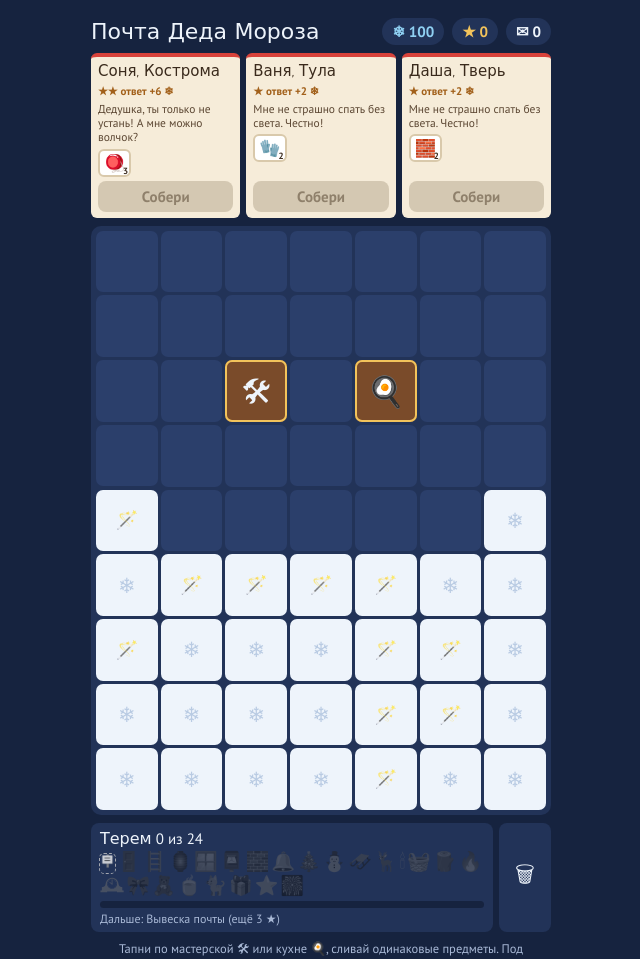
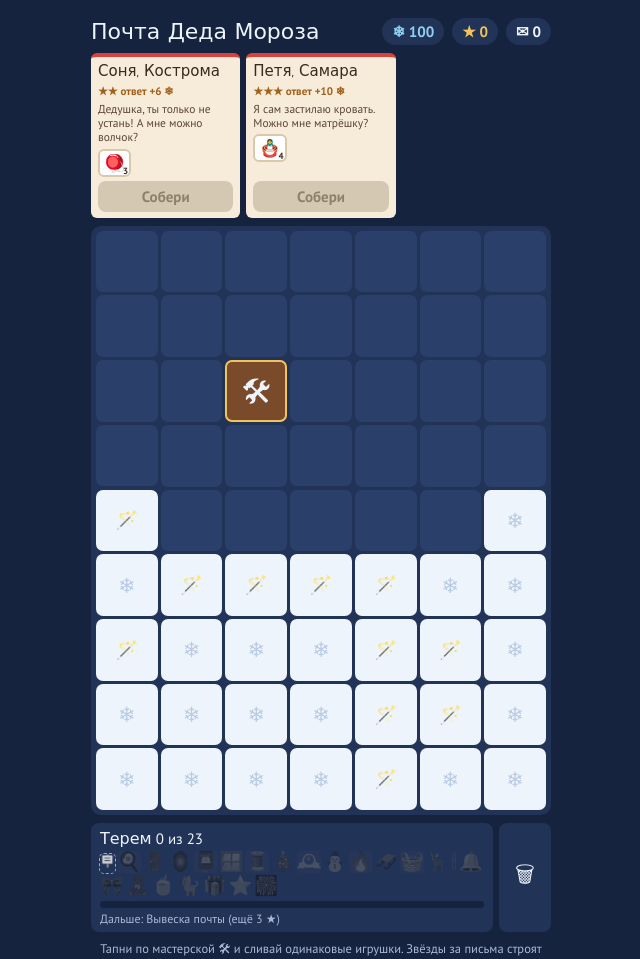
Before and after one commit to vrovalentin/dedmorozpost, a plain HTML site: page prototype/index.html in a window 1280 px wide. Shown: the top 959 px of the page, without its empty margins (319-959 px from the left). Drawn offline with Linux system fonts and the light colour scheme; a web font is replaced by a local one.

Commit message:
Прототип v4: этажи терема открывают генераторы и бонусы
Co-Authored-By: Claude Opus 5.5 <noreply@anthropic.com>
Claude-Session: https://claude.ai/code/session_014TCQkqmuHcxucgMcjCJtJg

```diff
--- a/prototype/index.html
+++ b/prototype/index.html
@@ -70,6 +70,7 @@ button:disabled { cursor: default; opacity: .75; }
 .terem .pic { display: flex; flex-wrap: wrap; gap: 2px; font-size: 19px; line-height: 1.15; margin-top: 3px; }
 .terem .pic .off { filter: grayscale(1) brightness(.45); opacity: .5; }
 .terem .pic .next { filter: grayscale(1); opacity: .8; outline: 1px dashed var(--gold); border-radius: 4px; }
+.terem .pic .fx { background: rgba(255, 200, 90, .18); border-radius: 4px; }
 .reply { background: var(--gold); color: #3a2a1c; }
 .bin { width: 52px; background: var(--panel); border-radius: 8px; display: flex; align-items: center; justify-content: center; font-size: 22px; flex: none; }
 .bin.over { box-shadow: inset 0 0 0 3px var(--red); }
@@ -97,7 +98,7 @@ button:disabled { cursor: default; opacity: .75; }
     <div class="bin" id="bin" title="Перетащи сюда лишний предмет">🗑</div>
   </div>
   <button id="reply" class="reply" hidden></button>
-  <div class="tip" id="tip">Тапни по мастерской 🛠 или кухне 🍳, сливай одинаковые предметы. Под сугробами с 🪄 лежат волшебные палочки.</div>
+  <div class="tip" id="tip">Тапни по мастерской 🛠 и сливай одинаковые игрушки. Звёзды за письма строят терем, а этажи терема открывают новое.</div>
   <div class="tools">
     <button id="ad">+25 ❄ за рекламу (заглушка)</button>
     <button id="reset">Начать заново</button>
@@ -106,15 +107,16 @@ button:disabled { cursor: default; opacity: .75; }
 
 <script>
 (function () {
-  var COLS = 7, ROWS = 9, MAXE = 100, REGEN_MS = 120000, KEY = "pochta-proto-v3", REPLY_MS = 90000;
+  var COLS = 7, ROWS = 9, MAXE = 100, REGEN_MS = 120000, KEY = "pochta-proto-v4", REPLY_MS = 90000;
   var CH = {
     toys:    { name: "Игрушки",  it: ["🪵","🧱","🪀","🪆","🐴","🎠","🏠"] },
     sweets:  { name: "Сладости", it: ["🧂","🍬","🍭","🍪","🍫","🎂","🏡"] },
     clothes: { name: "Одежда",   it: ["🧶","🧤","🧢","🧣","👕","🥾","🧥"] }
   };
   var GEN = {
-    work: { icon: "🛠", name: "Мастерская", drops: [["toys", .6], ["clothes", .4]] },
-    cook: { icon: "🍳", name: "Кухня", drops: [["sweets", 1]] }
+    work: { icon: "🛠", name: "Мастерская", drops: [["toys", 1]], at: [2, 2] },
+    cook: { icon: "🍳", name: "Кухня", drops: [["sweets", 1]], at: [4, 2] },
+    sew:  { icon: "🧵", name: "Швейная", drops: [["clothes", 1]], at: [3, 3] }
   };
   var NAMES = ["Маша","Ваня","Алиса","Тимур","Катя","Егор","Лиза","Миша","Аня","Федя","Даша","Гоша","Вера","Лёва"];
   var CITIES = ["Тверь","Казань","Омск","Тула","Псков","Чита","Сочи","Пермь","Уфа","Орёл","Томск","Вологда"];
@@ -128,9 +130,24 @@ button:disabled { cursor: default; opacity: .75; }
     "Я не дрался с братом целую неделю.",
     "Передай привет Снегурочке!"
   ];
-  var TEREM = [["🪧","Вывеска почты"],["🚪","Дверь"],["🪜","Крыльцо"],["🏮","Фонарь"],["🪟","Окно"],["📮","Почтовый ящик"],["🧱","Печная труба"],["🔔","Колокольчик"],
-    ["🎄","Ёлка во дворе"],["⛄","Снеговик-почтальон"],["🛷","Сани"],["🦌","Олень"],["🕯","Свечи в окнах"],["🧺","Корзина писем"],["🪵","Поленница"],["🔥","Печка"],
-    ["🕰","Часы на башне"],["🎀","Гирлянда"],["🧸","Полка игрушек"],["🍵","Самовар"],["🐈","Кот у печки"],["🎁","Гора подарков"],["⭐","Звезда на ёлке"],["🎆","Праздничный салют"]];
+  // Terem parts. Parts with fx change the game; the rest are decoration between them.
+  var TEREM = [["🪧","Вывеска почты"],["🍳","Кухня","cook"],["🚪","Дверь"],["🏮","Фонарь"],["📮","Почтовая башня","post"],["🪟","Окно"],
+    ["🧵","Швейная","sew"],["🎄","Ёлка во дворе"],["🕰","Часы на башне","clock"],["⛄","Снеговик-почтальон"],["🔥","Печь","oven"],["🛷","Сани"],
+    ["🧺","Кладовая снежинок","store"],["🦌","Олень"],["🕯","Свечи в окнах"],["🔔","Колокольчик"],["🎀","Гирлянда"],["🧸","Полка игрушек"],
+    ["🍵","Самовар"],["🐈","Кот у печки"],["🎁","Гора подарков"],["⭐","Звезда на ёлке"],["🎆","Праздничный салют"]];
+  var FX = {
+    cook:  "новый генератор, печёт сладости",
+    post:  "третье письмо одновременно",
+    sew:   "новый генератор, шьёт тёплые вещи",
+    clock: "снежинка восстанавливается за 1 мин 20 с, а не за 2 мин",
+    oven:  "генераторы чаще выдают предмет 2-го уровня",
+    store: "запас снежинок 130 вместо 100"
+  };
+  function has(fx) { for (var n = 0; n < S.parts; n++) if (TEREM[n][2] === fx) return true; return false; }
+  function maxE() { return has("store") ? 130 : MAXE; }
+  function regenMs() { return has("clock") ? 80000 : REGEN_MS; }
+  function slots() { return has("post") ? 3 : 2; }
+  function chains() { var a = ["toys"]; if (has("cook")) a.push("sweets"); if (has("sew")) a.push("clothes"); return a; }
   function cost(n) { return 3 + Math.floor(n / 4); }      // stars for part number n (0-based)
 
   var S, drag = null, ghost = null, tipTimer = 0;
@@ -142,7 +159,6 @@ button:disabled { cursor: default; opacity: .75; }
     var cells = [];
     for (var i = 0; i < COLS * ROWS; i++) cells.push(null);
     cells[idx(2, 2)] = { g: "work" };
-    cells[idx(4, 2)] = { g: "cook" };
     // Snowdrifts over the lower rows and the corners; some hide a magic wand, the only source of wands.
     for (var r = 0; r < ROWS; r++) for (var c = 0; c < COLS; c++) {
       var covered = r >= 5 || (r >= 4 && (c === 0 || c === 6));
@@ -151,9 +167,9 @@ button:disabled { cursor: default; opacity: .75; }
         cells[idx(c, r)] = { d: 1, hid: hid };
       }
     }
-    var s = { cells: cells, e: MAXE, t: Date.now(), stars: 0, bank: 0, sent: 0, parts: 0, letters: [], ad: 0, replies: [] };
+    var s = { cells: cells, e: MAXE, t: Date.now(), stars: 0, bank: 0, sent: 0, parts: 0, letters: [], ad: 0, replies: [], gens: { work: 1 } };
     s.letters.push({ who: "Соня", city: "Кострома", say: "Дедушка, ты только не устань! А мне можно волчок?", want: [{ c: "toys", l: 3 }] });
-    s.letters.push(makeLetter(s)); s.letters.push(makeLetter(s));
+    s.letters.push({ who: "Петя", city: "Самара", say: "Я сам застилаю кровать. Можно мне матрёшку?", want: [{ c: "toys", l: 4 }] });
     return s;
   }
   function idx(c, r) { return r * COLS + c; }
@@ -161,7 +177,7 @@ button:disabled { cursor: default; opacity: .75; }
   function makeLetter(s) {
     var top = Math.min(5, 2 + Math.floor(s.sent / 4));      // requests grow from level 2 to 5
     var n = s.sent >= 3 && Math.random() < .4 ? 2 : 1, want = [];
-    for (var i = 0; i < n; i++) want.push({ c: pick(Object.keys(CH)), l: 2 + rnd(top - 1) });
+    for (var i = 0; i < n; i++) want.push({ c: pick(chains()), l: 2 + rnd(top - 1) });
     return { who: pick(NAMES), city: pick(CITIES), say: pick(SAYS), want: want };
   }
 
@@ -172,7 +188,7 @@ button:disabled { cursor: default; opacity: .75; }
   function load() {
     try {
       var raw = localStorage.getItem(KEY);
-      if (raw) { var s = JSON.parse(raw); if (s && s.cells && s.cells.length === COLS * ROWS && s.replies) return s; }
+      if (raw) { var s = JSON.parse(raw); if (s && s.cells && s.cells.length === COLS * ROWS && s.gens) return s; }
     } catch (e) {}
     return fresh();
   }
@@ -180,9 +196,10 @@ button:disabled { cursor: default; opacity: .75; }
 
   function regen() {
     var now = Date.now();
-    if (S.e >= MAXE) { S.t = now; return; }
-    var add = Math.floor((now - S.t) / REGEN_MS);
-    if (add > 0) { S.e = Math.max(S.e, Math.min(MAXE, S.e + add)); S.t += add * REGEN_MS; if (S.e >= MAXE) S.t = now; }
+    var M = maxE(), ms = regenMs();
+    if (S.e >= M) { S.t = now; return; }
+    var add = Math.floor((now - S.t) / ms);
+    if (add > 0) { S.e = Math.max(S.e, Math.min(M, S.e + add)); S.t += add * ms; if (S.e >= M) S.t = now; }
   }
 
   function tip(text, warn) {
@@ -202,10 +219,28 @@ button:disabled { cursor: default; opacity: .75; }
     return Object.keys(need).every(function (k) { return (m[k] || 0) >= need[k]; });
   }
 
+  // Put unlocked generators on the board: their home cell if free, else the nearest free cell. Waits if the board is full.
+  function placeGens() {
+    var changed = false;
+    Object.keys(GEN).forEach(function (g) {
+      if (S.gens[g] || (g !== "work" && !has(g))) return;
+      var h = idx(GEN[g].at[0], GEN[g].at[1]), best = -1, bd = 1e9;
+      S.cells.forEach(function (x, k) {
+        if (x) return;
+        var d = Math.abs(k % COLS - GEN[g].at[0]) + Math.abs(Math.floor(k / COLS) - GEN[g].at[1]);
+        if (d < bd) { bd = d; best = k; }
+      });
+      if (best < 0) { tip("Освободи клетку: " + GEN[g].name + " ждёт места на доске.", true); return; }
+      S.cells[best] = { g: g }; S.gens[g] = 1; changed = true;
+    });
+    while (S.letters.length < slots()) { S.letters.push(makeLetter(S)); changed = true; }
+    if (changed) save();
+  }
+
   function render(popAt) {
-    regen();
+    regen(); placeGens();
     $("en").textContent = S.e;
-    $("enT").textContent = S.e < MAXE ? " +1 через " + Math.max(1, Math.ceil((REGEN_MS - (Date.now() - S.t)) / 1000)) + " с" : "";
+    $("enT").textContent = S.e < maxE() ? " +1 через " + Math.max(1, Math.ceil((regenMs() - (Date.now() - S.t)) / 1000)) + " с" : "";
     $("st").textContent = S.stars; $("sent").textContent = S.sent;
     var m = countItems(), wanted = {};
     S.letters.forEach(function (L) { L.want.forEach(function (w) { wanted[w.c + w.l] = 1; }); });
@@ -253,15 +288,17 @@ button:disabled { cursor: default; opacity: .75; }
     TEREM.forEach(function (t, n) {
       var e = document.createElement("span"); e.textContent = t[0]; e.title = t[1];
       if (n >= S.parts) e.className = n === S.parts ? "next" : "off";
+      if (t[2]) { e.className += " fx"; e.title += ": " + FX[t[2]]; }
       pic.appendChild(e);
     });
     $("tFill").style.width = S.parts >= total ? "100%" : (100 * S.bank / cost(S.parts)) + "%";
     $("tNext").textContent = S.parts >= total ? "Терем готов к празднику!" :
-      "Дальше: " + TEREM[S.parts][1] + " (ещё " + (cost(S.parts) - S.bank) + " ★)";
+      "Дальше: " + TEREM[S.parts][1] + " (ещё " + (cost(S.parts) - S.bank) + " ★)" +
+      (TEREM[S.parts][2] ? ". Даст: " + FX[TEREM[S.parts][2]] : "");
     var due = S.replies.filter(function (r) { return r.at <= Date.now(); })[0];
     $("reply").hidden = !due;
     if (due) $("reply").textContent = "✉ Ответ от " + due.who + ": «Спасибо, Дедушка!» Забрать +" + due.gift + " ❄";
-    $("ad").disabled = S.e >= MAXE;
+    $("ad").disabled = S.e >= maxE();
   }
 
   function send(n) {
@@ -272,11 +309,13 @@ button:disabled { cursor: default; opacity: .75; }
       gain += w.l - 1;
     });
     S.stars += gain; S.bank += gain; S.sent++;
-    var built = 0;
-    while (S.parts < TEREM.length && S.bank >= cost(S.parts)) { S.bank -= cost(S.parts); S.parts++; built++; }
+    var built = 0, got = [];
+    while (S.parts < TEREM.length && S.bank >= cost(S.parts)) {
+      S.bank -= cost(S.parts); if (TEREM[S.parts][2]) got.push(TEREM[S.parts][1] + ": " + FX[TEREM[S.parts][2]]); S.parts++; built++;
+    }
     S.replies.push({ who: L.who, at: Date.now() + REPLY_MS, gift: replyGift(L) });
     S.letters[n] = makeLetter(S);
-    tip("Подарок уехал, получатель: " + L.who + ". +" + gain + " ★." + (built > 0 ? " В тереме появилось: " + TEREM[S.parts - 1][1] + "." : ""));
+    tip("Подарок уехал, получатель: " + L.who + ". +" + gain + " ★." + (built > 0 ? " В тереме появилось: " + TEREM[S.parts - 1][1] + "." : "") + (got.length ? " Новое! " + got.join(". ") + "." : ""));
     save(); render();
   }
 
@@ -294,9 +333,9 @@ button:disabled { cursor: default; opacity: .75; }
     if (best < 0) { tip("Нет места. Слей предметы или перетащи лишнее в корзину.", true); return; }
     var roll = Math.random(), chain = g.drops[0][0], acc = 0;
     for (var k = 0; k < g.drops.length; k++) { acc += g.drops[k][1]; if (roll < acc) { chain = g.drops[k][0]; break; } }
-    if (S.e >= MAXE) S.t = Date.now();
+    if (S.e >= maxE()) S.t = Date.now();
     S.e--;
-    S.cells[best] = { c: chain, l: Math.random() < .1 ? 2 : 1 };
+    S.cells[best] = { c: chain, l: Math.random() < (has("oven") ? .25 : .1) ? 2 : 1 };
     save(); render(best);
   }
 
@@ -366,7 +405,7 @@ button:disabled { cursor: default; opacity: .75; }
     if (!d.moved) { if (d.gen) spawn(d.i); return; }
     var t = under(e); if (!t) return;
     if (t === bin) {
-      if (d.gen) { tip("Мастерскую и кухню выбросить нельзя."); return; }
+      if (d.gen) { tip("Генераторы выбросить нельзя."); return; }
       S.cells[d.i] = null; tip("Предмет убран."); save(); render(); return;
     }
     drop(d.i, +t.dataset.i);
@@ -381,7 +420,7 @@ button:disabled { cursor: default; opacity: .75; }
     tip("Пришёл рисунок и спасибо, автор: " + r.who + ". +" + r.gift + " снежинок."); save(); render();
   });
   $("ad").addEventListener("click", function () {
-    regen(); S.e = Math.min(MAXE, S.e + 25); S.ad++; tip("Здесь будет реклама. +25 снежинок."); save(); render();
+    regen(); S.e = Math.min(maxE(), S.e + 25); S.ad++; tip("Здесь будет реклама. +25 снежинок."); save(); render();
   });
   var resetArmed = 0;
   $("reset").addEventListener("click", function () {
@@ -392,7 +431,7 @@ button:disabled { cursor: default; opacity: .75; }
 
   S = load(); render();
   setInterval(function () { if (!drag) { var e = S.e; regen(); if (S.e !== e) save(); $("en").textContent = S.e;
-    $("enT").textContent = S.e < MAXE ? " +1 через " + Math.max(1, Math.ceil((REGEN_MS - (Date.now() - S.t)) / 1000)) + " с" : ""; $("ad").disabled = S.e >= MAXE;
+    $("enT").textContent = S.e < maxE() ? " +1 через " + Math.max(1, Math.ceil((regenMs() - (Date.now() - S.t)) / 1000)) + " с" : ""; $("ad").disabled = S.e >= maxE();
     $("reply").hidden === S.replies.some(function (r) { return r.at <= Date.now(); }) && render(); } }, 1000);
 })();
 </script>
```
